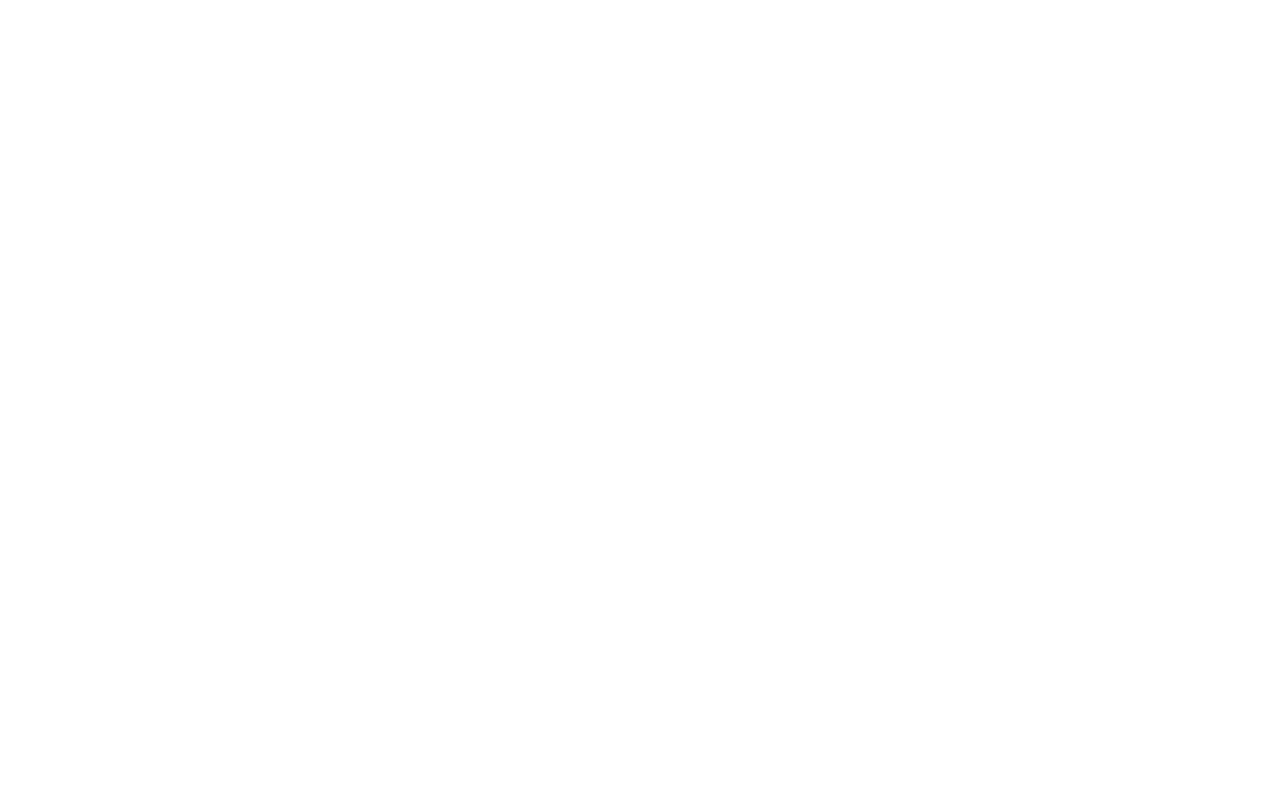
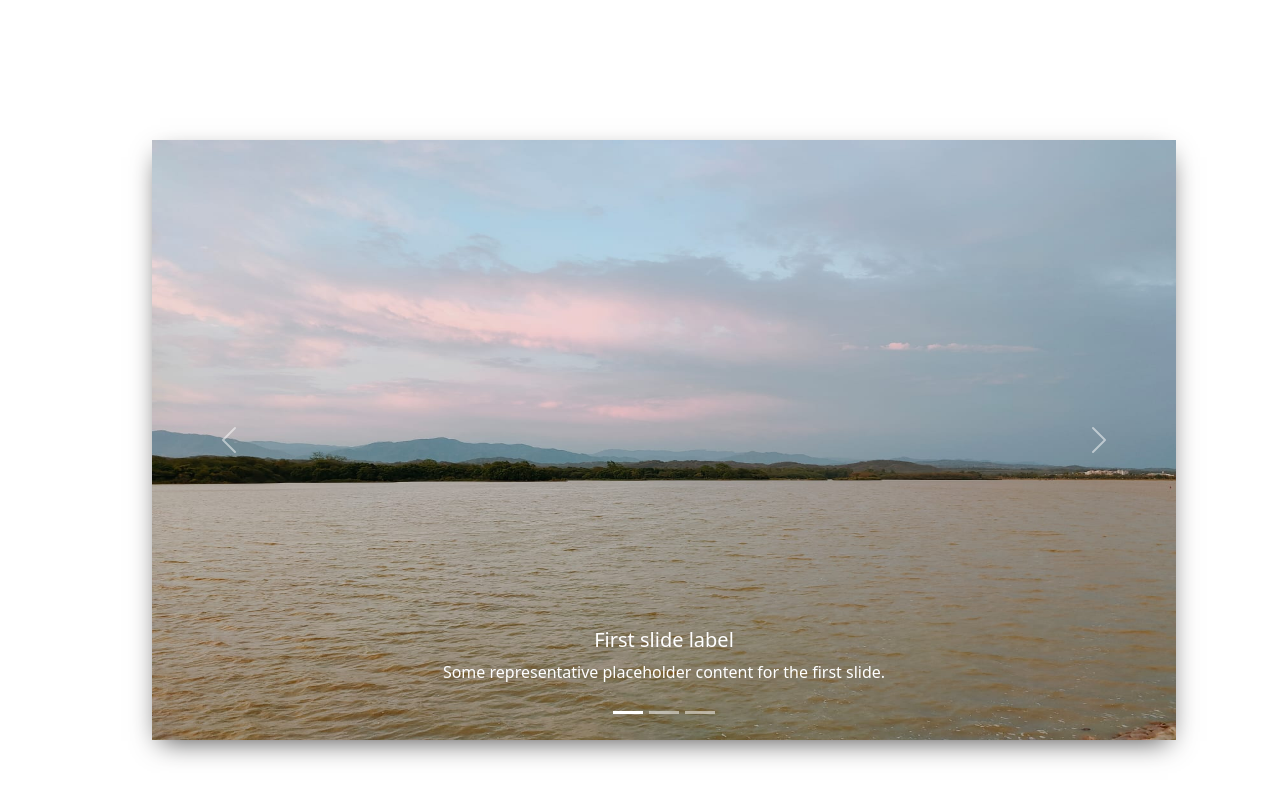
Before and after one commit to vivekk-tiwari/LOCALE, a React (Create React App) app: page / in a window 1280 px wide. Shown: the part 2613-3413 px from the top of the page. Before the commit the page ends 2554 px from the top, so only its background shows below. Built offline with nearby package versions, Linux system fonts and the light colour scheme.

Commit message:
update style.css

```diff
--- a/public/styles.css
+++ b/public/styles.css
@@ -201,6 +201,8 @@ body{
 #place_img_1,#place_img_2{
     width: 30vw;
     height: 45vh;
+    box-shadow:0px 9px 26px -8px rgb(79, 78, 78);
+    margin-top: 1.2em;
 }
 .places_main_1,.places_main_2{
     display: grid;
@@ -218,5 +220,19 @@ body{
     margin-left: 45%;
 }
 .places_img{
+
     padding: 1.7em;
 }
+
+/* PHOTOGALLERY CSS */
+.PhotoGallery_main{
+    margin-top: 20%;
+    margin-bottom: 10%;
+    margin-left: 19%;
+    width: 80vw;
+    box-shadow:0px 9px 26px -8px rgb(74, 73, 73);
+}
+#img1{
+    width: 100%;
+    height: 75vh;
+}
--- a/src/components/App.jsx
+++ b/src/components/App.jsx
@@ -3,6 +3,7 @@ import Home from "./Home";
 import Navbar from "./Navbar";
 import Explore from "./Explore";
 import Places from "./Places";
+import PhotoGallery from "./Photo_Gallery";
 
 
 function App() {
@@ -12,6 +13,7 @@ function App() {
       <Home/>
       <Explore/>
       <Places/>
+      <PhotoGallery/>
     </div>
   );
 }
--- /dev/null
+++ b/src/components/Photo_Gallery.jsx
@@ -0,0 +1,49 @@
+import React from 'react';
+
+function PhotoGallery(){
+    return (
+
+        <div className="PhotoGallery_main">
+            <div id="carouselExampleCaptions" class="carousel slide">
+  <div class="carousel-indicators">
+    <button type="button" data-bs-target="#carouselExampleCaptions" data-bs-slide-to="0" class="active" aria-current="true" aria-label="Slide 1"></button>
+    <button type="button" data-bs-target="#carouselExampleCaptions" data-bs-slide-to="1" aria-label="Slide 2"></button>
+    <button type="button" data-bs-target="#carouselExampleCaptions" data-bs-slide-to="2" aria-label="Slide 3"></button>
+  </div>
+  <div class="carousel-inner">
+    <div class="carousel-item active">
+      <img id='img1' src="./images/img_1.jpeg"   alt="..."/>
+      <div class="carousel-caption d-none d-md-block">
+        <h5>First slide label</h5>
+        <p>Some representative placeholder content for the first slide.</p>
+      </div>
+    </div>
+    <div class="carousel-item">
+      <img id='img1' src="./images/img_1.jpeg"  alt="..."/>
+      <div class="carousel-caption d-none d-md-block">
+        <h5>Second slide label</h5>
+        <p>Some representative placeholder content for the second slide.</p>
+      </div>
+    </div>
+    <div class="carousel-item">
+      <img id='img1' src="./images/img_1.jpeg"  alt="..."/>
+      <div class="carousel-caption d-none d-md-block">
+        <h5>Third slide label</h5>
+        <p>Some representative placeholder content for the third slide.</p>
+      </div>
+    </div>
+  </div>
+  <button class="carousel-control-prev" type="button" data-bs-target="#carouselExampleCaptions" data-bs-slide="prev">
+    <span class="carousel-control-prev-icon" aria-hidden="true"></span>
+    <span class="visually-hidden">Previous</span>
+  </button>
+  <button class="carousel-control-next" type="button" data-bs-target="#carouselExampleCaptions" data-bs-slide="next">
+    <span class="carousel-control-next-icon" aria-hidden="true"></span>
+    <span class="visually-hidden">Next</span>
+  </button>
+</div>
+        </div>
+    );
+}
+
+export default PhotoGallery;
```
